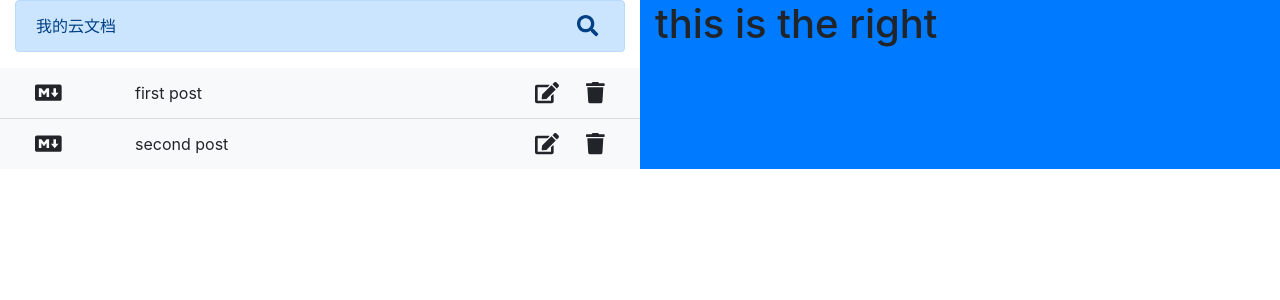
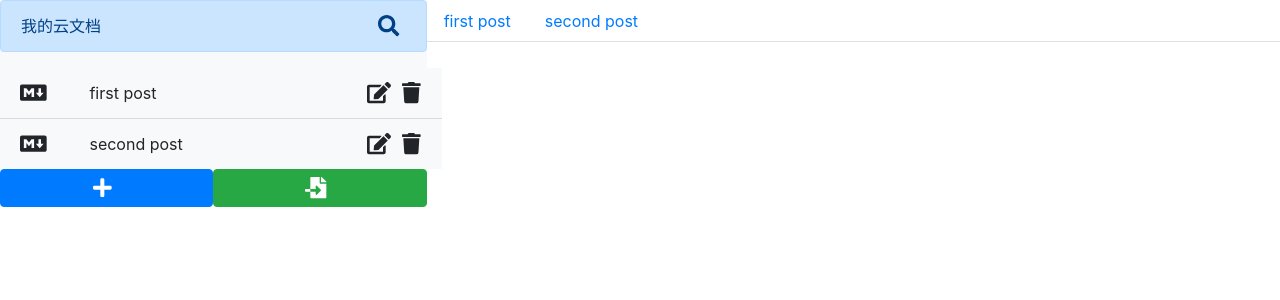
Before and after one commit to Hujianboo/makdwoneditor, a React (Create React App) app: page / in a window 1280 px wide. Shown: the top 300 px of the page. Built offline with nearby package versions, Linux system fonts and the light colour scheme.

Commit message:
add BottomBtn and TabList

```diff
--- a/package.json
+++ b/package.json
@@ -12,6 +12,7 @@
     "@testing-library/react": "^9.3.2",
     "@testing-library/user-event": "^7.1.2",
     "bootstrap": "^4.5.2",
+    "classnames": "^2.2.6",
     "react": "^16.13.1",
     "react-dom": "^16.13.1",
     "react-scripts": "3.4.3"
--- a/src/App.js
+++ b/src/App.js
@@ -1,15 +1,18 @@
 import React from 'react';
+import {faPlus, faFileImport} from '@fortawesome/free-solid-svg-icons';
+import BottomBtn from './components/BottomBtn';
 import './App.css';
 import 'bootstrap/dist/css/bootstrap.min.css';
 import FileSearch from './components/FileSearch';
 import FileList from './components/FileList';
+import TabList from './components/TabList';
 import defaultFiles from './utils/defaultFiles';
 
 function App() {
   return (
-    <div className="App container-fluid">
-      <div className="row">
-        <div className="col">
+    <div className="App container-fluid px-0">
+      <div className="row no-gutters">
+        <div className="col-4 bg-light left-panel">
           <FileSearch  onFileSearch={(value) => {console.log(value)}}></FileSearch>
           <FileList
             files={defaultFiles}
@@ -17,9 +20,25 @@ function App() {
             onFileDelete={(id) => {console.log(id)}}
             onSaveEdit={(id,newValue) => {console.log(id);console.log(newValue);}}
             ></FileList>
+            <div className="row no-gutters">
+              <div className="col">
+                <BottomBtn
+                  text="新建"
+                  colorClass="btn-primary"
+                  icon={faPlus}
+                ></BottomBtn>
+              </div>
+              <div className="col">
+                <BottomBtn
+                  text="导入"
+                  colorClass="btn-success"
+                  icon={faFileImport}
+                ></BottomBtn>
+              </div>
+            </div>
         </div>
-        <div className="col bg-primary right-pannel">
-          <h1>this is the right</h1>
+        <div className="col-8 right-pannel">
+          <TabList files={defaultFiles}></TabList>
         </div>
       </div>
     </div>
--- /dev/null
+++ b/src/components/BottomBtn.js
@@ -0,0 +1,30 @@
+import React from 'react'
+import PropTypes from 'prop-types';
+import { FontAwesomeIcon } from '@fortawesome/react-fontawesome';
+
+const BottomBtn = ({text,colorClass,icon,onBtnClick }) => {
+  return(
+    <button
+      type="button"
+      className={`btn btn-block no-border ${colorClass}`}
+    >
+      <FontAwesomeIcon
+        className="mr-2"
+        size="lg"
+        icon={icon}
+      >
+        {text}
+      </FontAwesomeIcon>
+    </button>
+  )
+};
+BottomBtn.protoTypes = {
+  text: PropTypes.string,
+  colorClass: PropTypes.string,
+  icon: PropTypes.element.isRequired,
+  onBtnClick: PropTypes.func
+}
+BottomBtn.defaultProps = {
+  text: "新建"
+}
+export default BottomBtn;
--- /dev/null
+++ b/src/components/TabList.js
@@ -0,0 +1,25 @@
+import React, { useState,useEffect, useRef} from 'react';
+
+const TabList = ({files}) => {
+
+  return(
+    <ul className="nav nav-tabs">
+      {
+        files.map(file => {
+
+          return(
+            <li className="nav-item">
+              <a className="nav-link" href="">
+                <span>
+                  {file.title}
+                </span>
+              </a>
+            </li>
+          )
+        })
+      }
+    </ul>
+  )
+};
+
+export default TabList;
```
